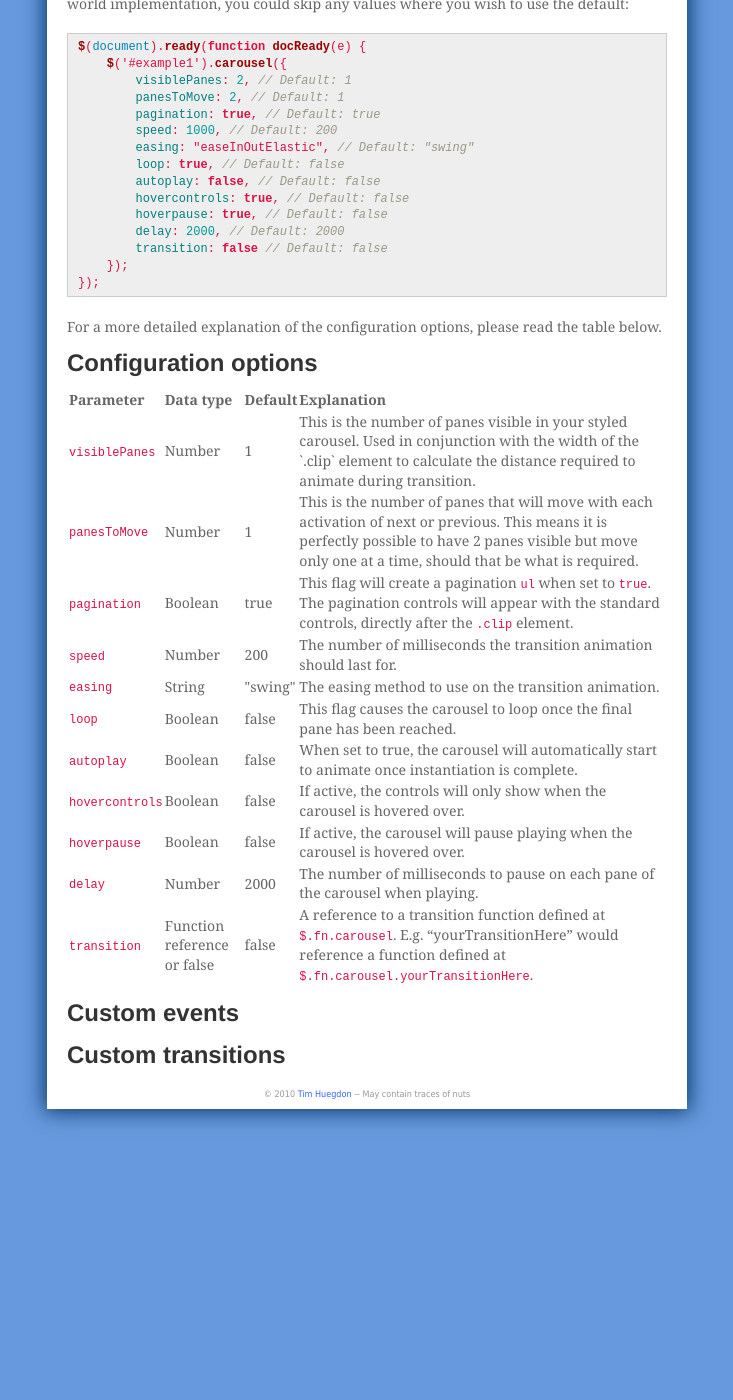
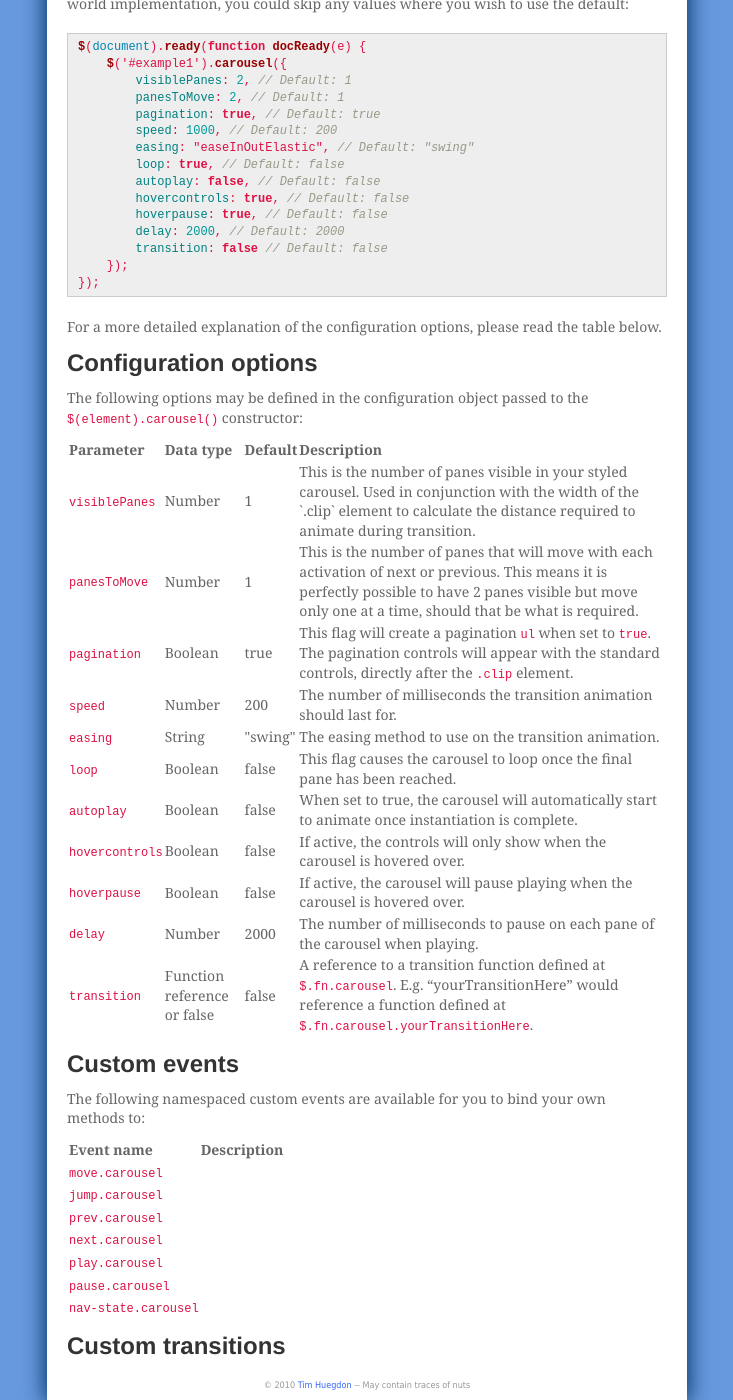
Before and after one commit to nefarioustim/nefarioustim.github.com, a Jekyll site: the page built from modern-carousel/index.md, in a window 1280 px wide and 1400 px high, scrolled down 2148 px. Shown: the whole window, without its empty margins (273-1006 px from the left). Built offline with Jekyll 4.4.1, drawn with Linux system fonts in a browser that asks for light colours; Markdown is read by kramdown in place of the engine named in the settings.

Commit message:
Another partial update to the modern carousel documentation.

```diff
--- a/modern-carousel/index.md
+++ b/modern-carousel/index.md
@@ -157,13 +157,16 @@ table below.
 
 ## Configuration options
 
+The following options may be defined in the configuration object passed to the
+`$(element).carousel()` constructor:
+
 <table>
     <thead>
         <tr>
             <th scope="col">Parameter</th>
             <th scope="col">Data type</th>
             <th scope="col">Default</th>
-            <th scope="col">Explanation</th>
+            <th scope="col">Description</th>
         </tr>
     </thead>
     <tbody>
@@ -277,4 +280,53 @@ table below.
 
 ## Custom events
 
+The following namespaced custom events are available for you to bind your own
+methods to:
+
+<table>
+    <thead>
+        <tr>
+            <th scope="col">Event name</th>
+            <th scope="col">Description</th>
+        </tr>
+    </thead>
+    <tbody>
+        <tr>
+            <td><code>move.carousel</code></td>
+            <td>
+            </td>
+        </tr>
+        <tr>
+            <td><code>jump.carousel</code></td>
+            <td>
+            </td>
+        </tr>
+        <tr>
+            <td><code>prev.carousel</code></td>
+            <td>
+            </td>
+        </tr>
+        <tr>
+            <td><code>next.carousel</code></td>
+            <td>
+            </td>
+        </tr>
+        <tr>
+            <td><code>play.carousel</code></td>
+            <td>
+            </td>
+        </tr>
+        <tr>
+            <td><code>pause.carousel</code></td>
+            <td>
+            </td>
+        </tr>
+        <tr>
+            <td><code>nav-state.carousel</code></td>
+            <td>
+            </td>
+        </tr>
+    </tbody>
+</table>
+
 ## Custom transitions
```
